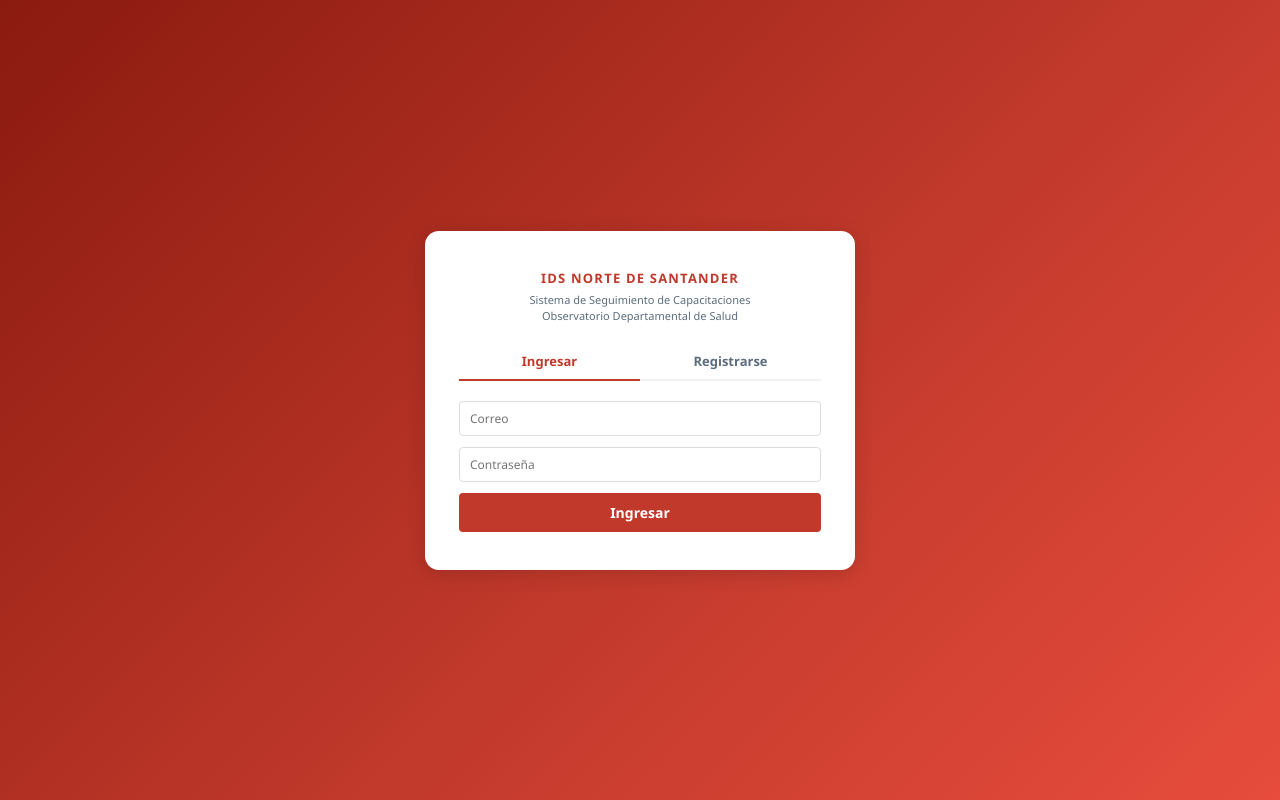
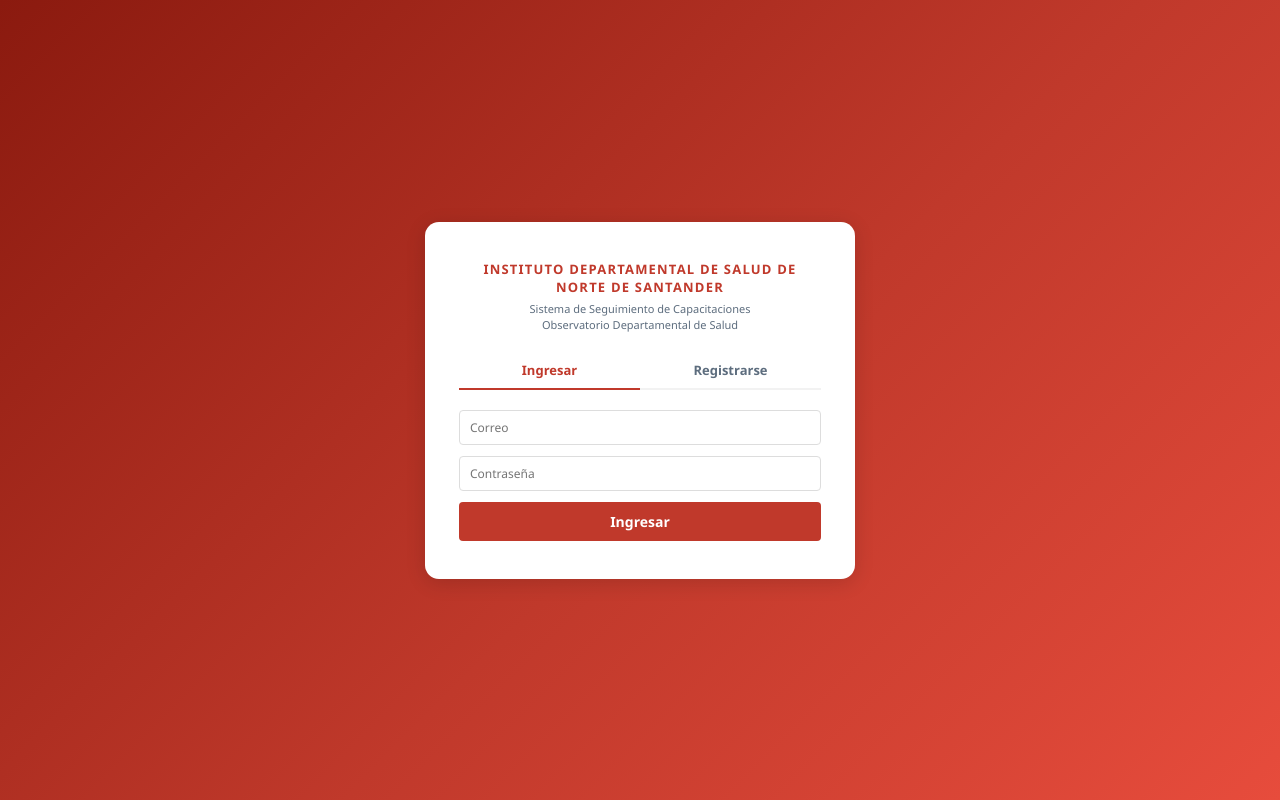
Before and after one commit to idsobserva/capacitaciones, a plain HTML site: page index.html in a window 1280 px wide. Drawn offline with nearby package versions, Linux system fonts and the light colour scheme; no server answers.

Commit message:
Update title and header in index.html

```diff
--- a/index.html
+++ b/index.html
@@ -3,7 +3,7 @@
 <head>
 <meta charset="UTF-8">
 <meta name="viewport" content="width=device-width,initial-scale=1.0">
-<title>IDS Norte de Santander – Seguimiento de Capacitaciones</title>
+<title>Sistema de Seguimiento de Capacitaciones - Instituto Departamental de Salud de Norte de Santander</title>
 <script src="https://cdnjs.cloudflare.com/ajax/libs/jspdf/2.5.1/jspdf.umd.min.js"></script>
 <script src="https://cdnjs.cloudflare.com/ajax/libs/xlsx/0.18.5/xlsx.full.min.js"></script>
 <script src="https://cdnjs.cloudflare.com/ajax/libs/jspdf-autotable/3.8.2/jspdf.plugin.autotable.min.js"></script>
@@ -283,7 +283,7 @@
 <div id="auth-screen">
   <div class="auth-box">
     <div class="auth-logo">
-      <h1>IDS Norte de Santander</h1>
+      <h1>Instituto Departamental de Salud de Norte de Santander</h1>
       <p>Sistema de Seguimiento de Capacitaciones<br>Observatorio Departamental de Salud</p>
     </div>
     <div class="auth-tabs">
```
